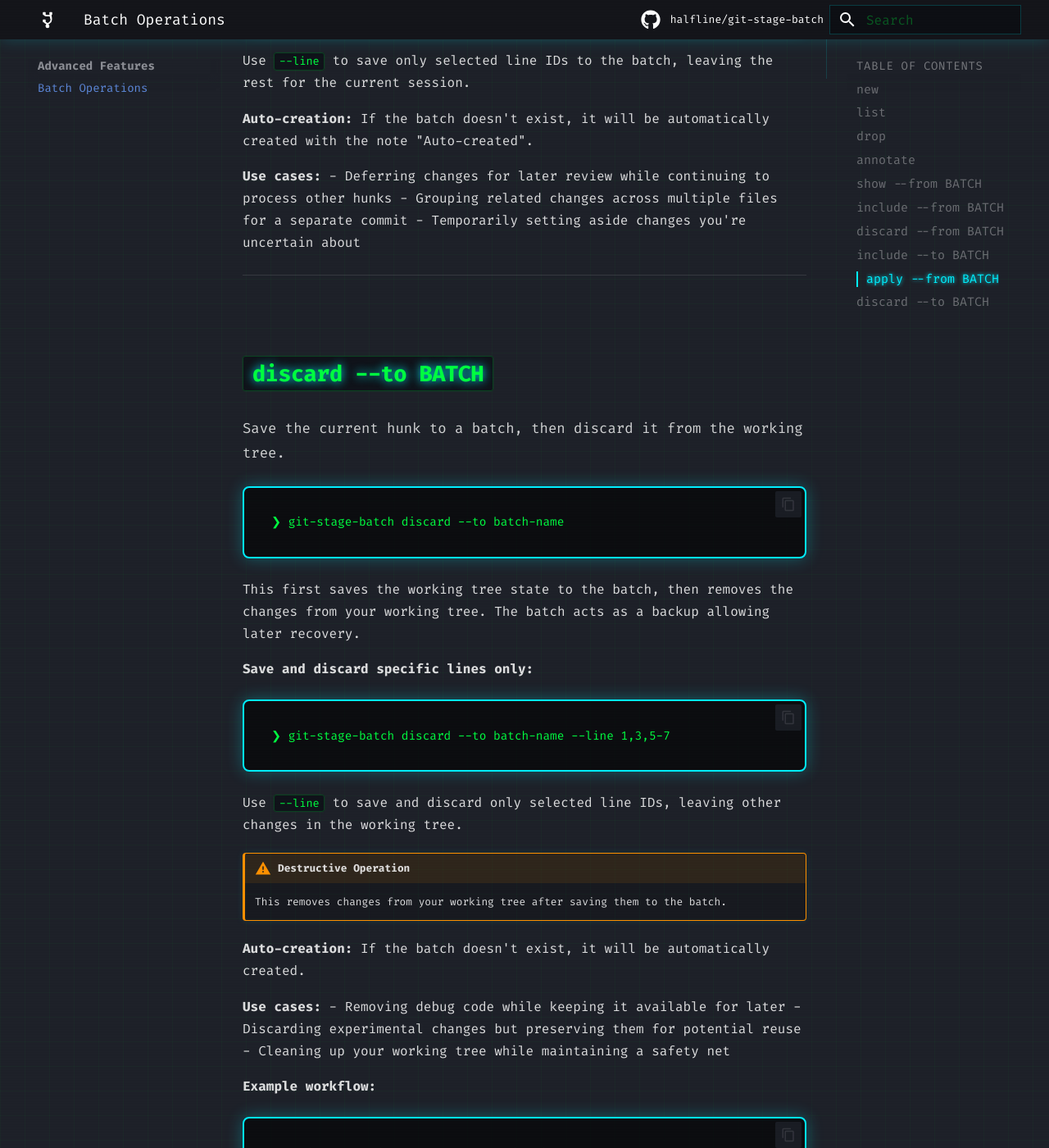
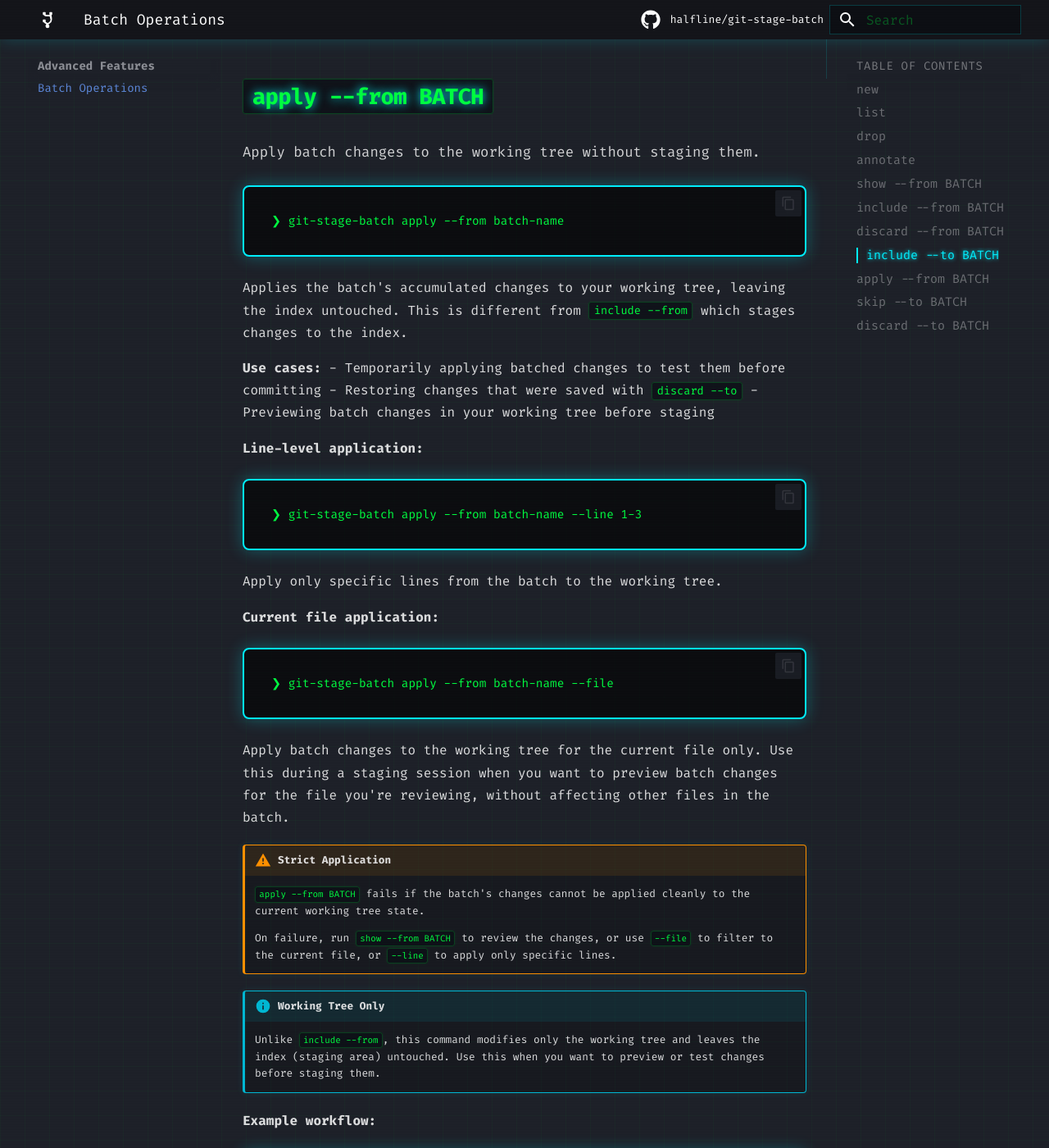
Before and after one commit to halfline/git-stage-batch, an MkDocs documentation site: the page built from docs/batches.md, in a window 1280 px wide and 1400 px high, scrolled down 6147 px. Shown: the whole window at 82% size. Built offline with MkDocs 1.6.1 and Material for MkDocs 9.7.7, drawn with Linux system fonts in a browser that asks for light colours; comment, search, counter and statistics services are not loaded; some of the changed text lies outside the part shown.

Commit message:
docs: Document --file flag in website docs
The website documentation (docs/commands.md) describes batch
operations but does not mention the --file flag. Like the man page
gap, the file-scoped mode feature is undocumented for web readers.

Users browsing the website documentation cannot discover that --file
exists as a way to filter batch operations to the current file. The
Advanced Features section explains batch operations without
mentioning file-level filtering.

This commit addresses the gap by updating docs/commands.md batch
command sections. Each command gains --file flag documentation with
examples showing current-file filtering during staging sessions. The
updates include use-case guidance explaining when file filtering is
useful, with concrete examples of selective batch application during
staging workflows.

````diff
--- a/docs/batches.md
+++ b/docs/batches.md
@@ -85,12 +85,12 @@
 
 Displays the diff representing all changes accumulated in the batch, showing what would be staged or discarded if you operate on the batch.
 
-**Filter to specific lines:**
+**Line-level filtering:**
 ```
 ❯ git-stage-batch show --from batch-name --line 1,3,5-7
 ```
 
-Use `--line` to display only specific line IDs from the batch.
+Filter the display to show only specific line IDs from the batch.
 
 ---
 
@@ -104,19 +104,27 @@
 
 Applies the batch's accumulated changes to the index, staging them for commit.
 
-**Stage specific lines only:**
+**Line-level staging:**
 ```
-❯ git-stage-batch include --from batch-name --line 1,3,5-7
+❯ git-stage-batch include --from batch-name --line 1-5
 ```
 
-Use `--line` to stage only selected line IDs from the batch, leaving others untouched.
+Stage only specific lines from the batch, allowing partial application of batch changes.
+
+**Current file staging:**
+```
+❯ git-stage-batch include --from batch-name --file
+```
+
+Stage changes from the batch for the current file only. Use this during a staging session when you want to pull in batch changes for the file you're reviewing, without affecting other files in the batch.
 
 !!! warning "Strict Application"
     `include --from BATCH` fails if the batch's changes cannot be applied cleanly
     to the current repository state. This happens when the code has diverged from the
     baseline when the batch was created.
 
-    On failure, run `show --from BATCH` to review the changes.
+    On failure, run `show --from BATCH` to review the changes, or use `--line` or
+    `--file` to apply only compatible parts.
 
 ---
 
@@ -130,19 +138,27 @@
 
 Removes the batch's changes from your working tree by applying the reverse of the batch's diff.
 
-**Discard specific lines only:**
+**Line-level discarding:**
 ```
-❯ git-stage-batch discard --from batch-name --line 1,3,5-7
+❯ git-stage-batch discard --from batch-name --line 2,4
 ```
 
-Use `--line` to discard only selected line IDs from the batch, leaving others in the working tree.
+Discard only specific lines from the batch, allowing surgical removal of batch changes.
+
+**Current file discarding:**
+```
+❯ git-stage-batch discard --from batch-name --file
+```
+
+Remove batch changes from the working tree for the current file only. Use this during a staging session when you want to discard batch changes for the file you're reviewing, without affecting other files in the batch.
 
 !!! warning "Destructive Operation"
     This permanently removes changes from your working tree.
 
 !!! warning "Strict Reversal"
     `discard --from BATCH` fails if the batch's changes cannot be reversed cleanly.
-    The batch itself persists - only the working tree is modified.
+    The batch itself persists - only the working tree is modified. Use `--file` to
+    filter to the current file, or `--line` to discard only specific lines.
 
 ---
 
@@ -170,10 +186,65 @@
 
 Apply batch changes to the working tree without staging them.
 
+```
+❯ git-stage-batch apply --from batch-name
+```
+
+Applies the batch's accumulated changes to your working tree, leaving the index untouched. This is different from `include --from` which stages changes to the index.
+
+**Use cases:**
+- Temporarily applying batched changes to test them before committing
+- Restoring changes that were saved with `discard --to`
+- Previewing batch changes in your working tree before staging
+
+**Line-level application:**
+```
+❯ git-stage-batch apply --from batch-name --line 1-3
+```
+
+Apply only specific lines from the batch to the working tree.
+
+**Current file application:**
+```
+❯ git-stage-batch apply --from batch-name --file
+```
+
+Apply batch changes to the working tree for the current file only. Use this during a staging session when you want to preview batch changes for the file you're reviewing, without affecting other files in the batch.
+
+!!! warning "Strict Application"
+    `apply --from BATCH` fails if the batch's changes cannot be applied cleanly
+    to the current working tree state.
+
+    On failure, run `show --from BATCH` to review the changes, or use `--file` to
+    filter to the current file, or `--line` to apply only specific lines.
+
+!!! info "Working Tree Only"
+    Unlike `include --from`, this command modifies only the working tree and leaves
+    the index (staging area) untouched. Use this when you want to preview or test
+    changes before staging them.
+
+**Example workflow:**
+```bash
+# Save debugging changes to a batch
+❯ git-stage-batch discard --to debug
+
+# Later, temporarily restore them to test
+❯ git-stage-batch apply --from debug
+
+# Test the code with debug output...
+
+# Remove them again when done
+❯ git restore .
+```
+
+---
+
+## `skip --to BATCH`
+
 Save the current hunk to a batch instead of just skipping it.
 
 ```
-❯ git-stage-batch include --to batch-name
+❯ git-stage-batch skip --to batch-name
 ```
 
 This saves the current working tree state of the file to the batch, then marks the hunk as skipped so you can continue processing other hunks.
@@ -192,6 +263,20 @@
 - Deferring changes for later review while continuing to process other hunks
 - Grouping related changes across multiple files for a separate commit
 - Temporarily setting aside changes you're uncertain about
+
+**Line-level saving:**
+```
+❯ git-stage-batch skip --to batch-name --line 1,3
+```
+
+Save only specific lines to the batch, allowing fine-grained accumulation of changes.
+
+**File-level saving:**
+```
+❯ git-stage-batch skip --to batch-name --file
+```
+
+Save the entire current file to the batch instead of just the current hunk. Useful when you want to defer an entire file's changes as a unit.
 
 ---
 
@@ -223,12 +308,29 @@
 - Discarding experimental changes but preserving them for potential reuse
 - Cleaning up your working tree while maintaining a safety net
 
+**Line-level saving and discarding:**
+```
+❯ git-stage-batch discard --to batch-name --line 2,4-6
+```
+
+Save and discard only specific lines, preserving other changes in your working tree.
+
+**File-level saving and discarding:**
+```
+❯ git-stage-batch discard --to batch-name --file
+```
+
+Save the entire current file to the batch, then discard the entire file from the working tree. Useful when you want to completely remove a file while preserving it for potential recovery.
+
 **Example workflow:**
 ```bash
 # Accidentally included debug logging in your changes
 ❯ git-stage-batch start
 ❯ git-stage-batch discard --to debug-logging
 
+# Or save only the debug print statements (lines 5-7)
+❯ git-stage-batch discard --to debug-logging --line 5-7
+
 # Later, if you need the debug code back:
 ❯ git-stage-batch include --from debug-logging
 ```
````
